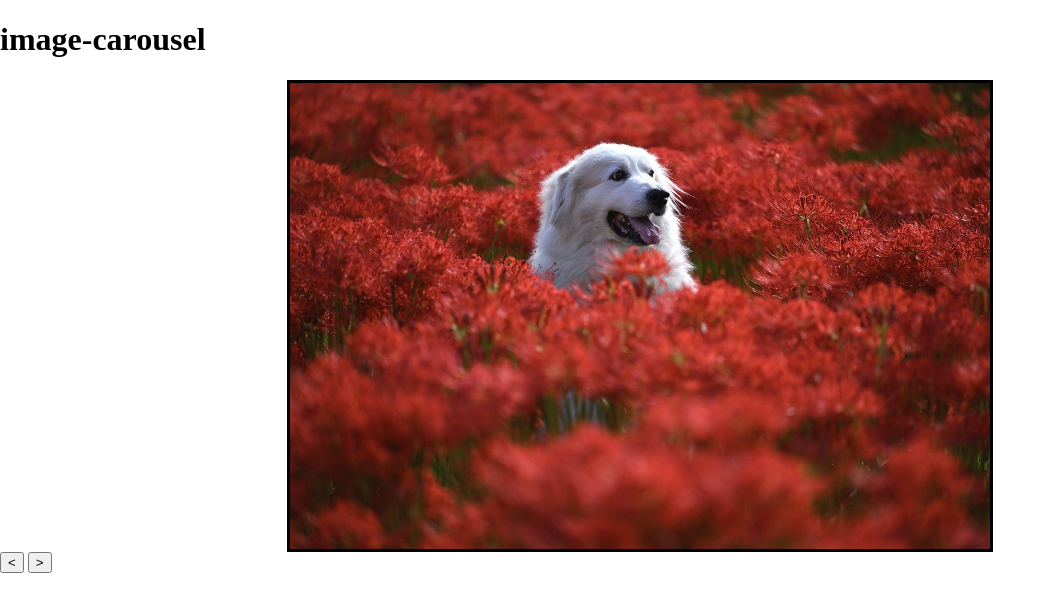
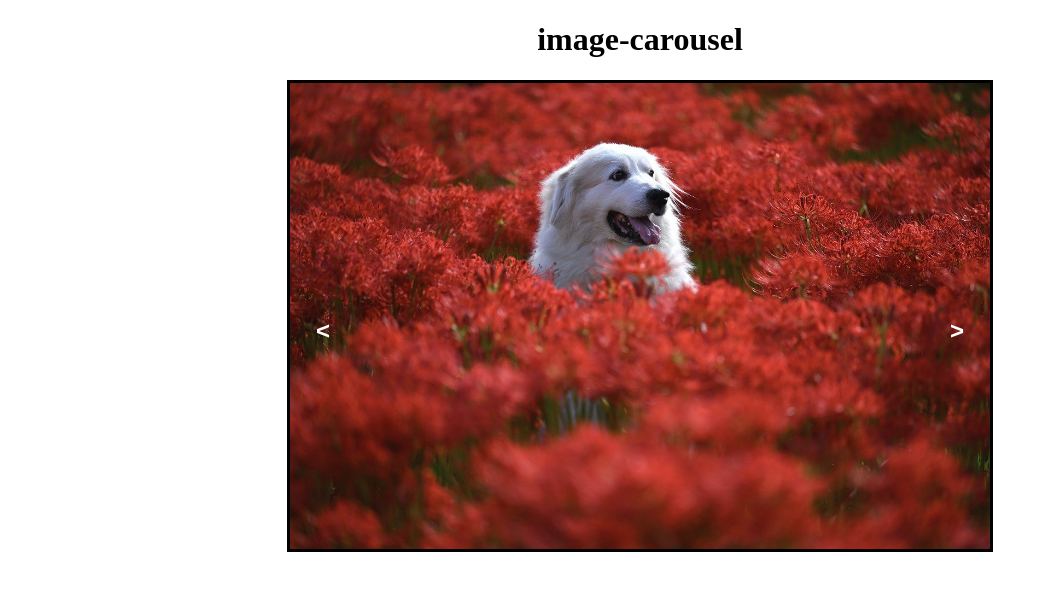
Before and after one commit to ssssssjay/javascript-study, a plain HTML site: page image-carousel/index.html in a window 1280 px wide. Shown: the whole page, without its empty margins (0-1056 px from the left). Drawn offline with Linux system fonts and the light colour scheme.

Commit message:
💄 ui변경 (이미지캐러셀)

```diff
--- a/image-carousel/index.html
+++ b/image-carousel/index.html
@@ -19,9 +19,9 @@
         <li><img src="./images/dog4.jpg" alt=""></li>
         <li><img src="./images/dog1.jpg" id="firstClone" alt=""></li>
       </ul>
+      <button id="prev"><</button>
+      <button id="next">></button>
     </div>
-    <button id="prev"><</button>
-    <button id="next">></button>
   </section>
   <script src="./main.js"></script>
 </body>
--- a/image-carousel/main.js
+++ b/image-carousel/main.js
@@ -1,5 +1,7 @@
 const carouselSlide = document.querySelector('.carousel-slide');
 const carouselImages = document.querySelectorAll('.carousel-slide img');
+
+console.log(carouselImages);
 
 const prevBtn = document.querySelector('#prev');
 const nextBtn = document.querySelector('#next');
@@ -11,6 +13,7 @@ carouselSlide.style.transform = 'translateX(' + (-size * counter) + 'px)';
 
 
 nextBtn.addEventListener('click', () => {
+  // 무한 클릭시 버그가 안나도록 해주는 코드
   if (counter >= carouselImages.length -1) return;
   carouselSlide.style.transition = 'all 0.4s ease-in-out'
   counter++;
@@ -18,6 +21,7 @@ nextBtn.addEventListener('click', () => {
 });
 
 prevBtn.addEventListener('click', () => {
+  // 무한 클릭시 버그가 안나도록 해주는 코드
   if (counter <= 0) return;
   carouselSlide.style.transition = 'all 0.4s ease-in-out'
   counter--;
--- a/image-carousel/style.css
+++ b/image-carousel/style.css
@@ -7,7 +7,9 @@ img {
   width: 700px;
   display: block;
 }
-
+h1 {
+  text-align: center;
+}
 ul {
   padding: 0;
   margin: 0;
@@ -21,6 +23,8 @@ li {
   margin: auto;
   border: 3px solid black;
   overflow: hidden;
+
+  position: relative;
 }
 
 .carousel-slide {
@@ -28,3 +32,26 @@ li {
   align-items: center;
   width: 100%;
 }
+
+button {
+  position: absolute;
+  background-color: transparent;
+  border: none;
+  font-size: 24px;
+  font-weight: 700;
+  color: #fff;
+  transition: all 0.2s ease-in-out;
+}
+button:hover {
+  color: gray;
+  transform: scale(2);
+}
+
+#prev {
+  top: 50%;
+  left: 20px;
+}
+#next {
+  top: 50%;
+  right: 20px;
+}
```
